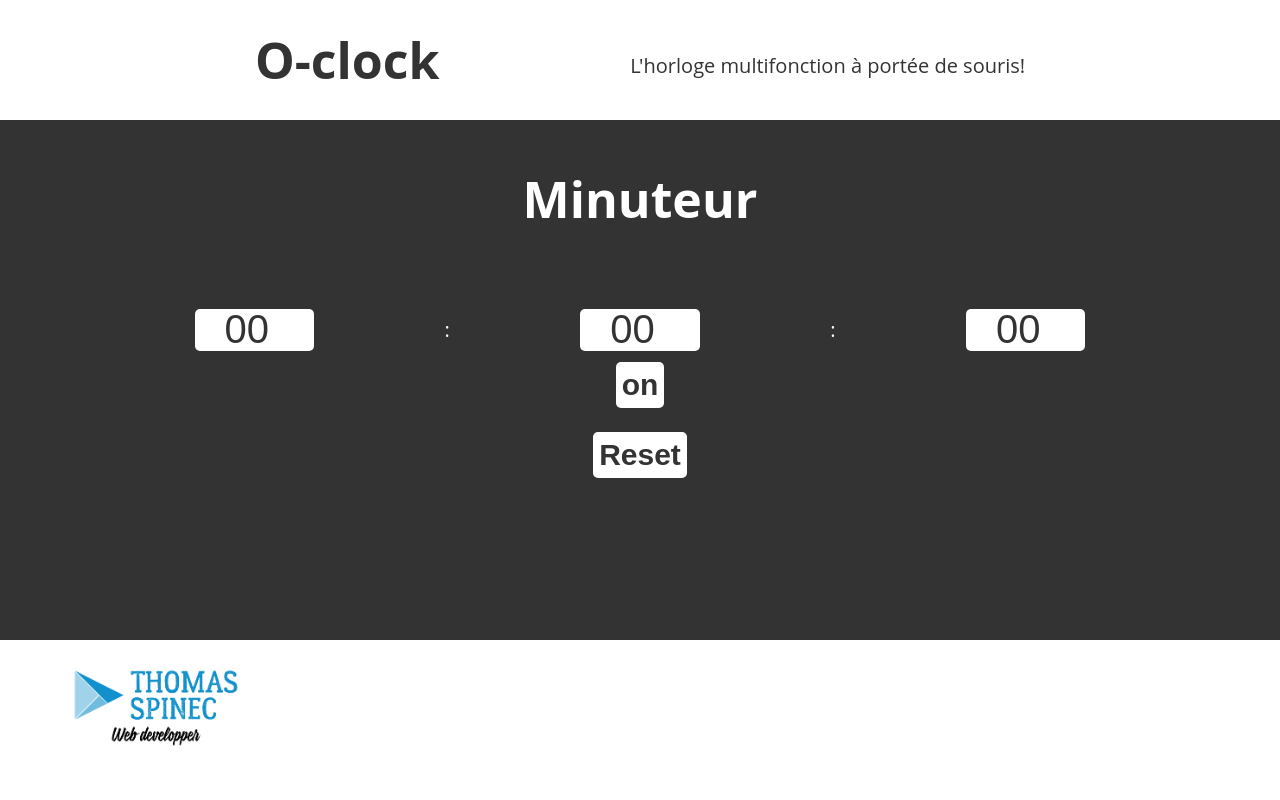
After one commit to thomas-spinec/oclock, a PHP site: page /minuteur.php in a window 1280 px wide. The commit adds this page. Run offline with PHP 8.4, Linux system fonts and the light colour scheme.

Commit message:
minuteur fait

```diff
--- /dev/null
+++ b/minuteur.php
@@ -0,0 +1,52 @@
+<!DOCTYPE html>
+<html lang="fr">
+
+<head>
+    <meta charset="UTF-8">
+    <meta http-equiv="X-UA-Compatible" content="IE=edge">
+    <meta name="viewport" content="width=device-width, initial-scale=1.0">
+    <title>Minuteur</title>
+    <link rel="icon" type="images/png" sizes="64x64" href="img/Logo_onglet.png" />
+    <link rel="stylesheet" href="style.css">
+    <script src="script/minuteur.js"></script>
+</head>
+
+<body>
+    <header>
+        <section class="centrage" id="header">
+            <h1><a href="index.php">O-clock</a></h1>
+            <p>L'horloge multifonction à portée de souris!</p>
+        </section>
+    </header>
+
+    <main>
+        <section class="centrage" id="main">
+            <h1>Minuteur</h1>
+            <div class="popup">
+                <span id="popup-p"></span>
+                <button type="button" id="close-popup">OK</button>
+            </div>
+            <div id="minuteur">
+                <form action="" method="post">
+                    <div id="numbersTimer">
+                        <input id="hours" name="hours" value="00" type="number" />
+                        <p>:</p>
+                        <input id="minutes" name="minutes" value="00" type="number" />
+                        <p>:</p>
+                        <input id="seconds" name="seconds" value="00" type="number" />
+                    </div>
+                    <button id="buttonMinuteur" type="submit" name="submitMinuteur" data-switch="on">on</button>
+                </form>
+                <button id="reset">Reset</button>
+            </div>
+        </section>
+    </main>
+
+    <footer>
+        <section class="centrage">
+            <img id="perso" src="img/Logo.png" alt="Thomas Spinec">
+        </section>
+    </footer>
+</body>
+
+</html>
--- /dev/null
+++ b/script/minuteur.js
@@ -0,0 +1,97 @@
+document.addEventListener("DOMContentLoaded", function loaded() {
+  let numbersDiv = document.querySelector("#numbersTimer");
+  let heureInput = document.querySelector("#hours");
+  let minuteInput = document.querySelector("#minutes");
+  let secondsInput = document.querySelector("#seconds");
+  let popup = document.querySelectorAll(".popup");
+  popup = popup[0];
+  popup.style.display = "none";
+  let popup_p = document.querySelector("#popup-p");
+  let popupButtton = document.querySelector("#close-popup");
+
+  // bouton pour reset
+  let buttonReset = document.querySelector("#reset");
+
+  // variables utiles
+  let time;
+
+  // la fonction va limiter le nb d'input que l'on peut rentrer
+  function checkInputNb(typeInput) {
+    let ValueInput = typeInput.value;
+
+    if (ValueInput.length < 3) {
+      return true;
+    } else {
+      ValueInput = ValueInput.substring(0, ValueInput.length - 1);
+      typeInput.value = ValueInput;
+    }
+  }
+
+  function minuteur() {
+    heureInput.addEventListener("keyup", function () {
+      checkInputNb(heureInput);
+    });
+
+    minuteInput.addEventListener("keyup", function () {
+      checkInputNb(minuteInput);
+    });
+
+    secondsInput.addEventListener("keyup", function () {
+      checkInputNb(secondsInput);
+    });
+  }
+
+  let button = document.querySelector("#buttonMinuteur");
+
+  // fonction de décrémentation
+  function decreaseTime() {
+    if (time == 0) {
+      // audio + popup
+      let audio = new Audio("sounds/minuteur.mp3");
+      audio.play();
+      popup.style.display = "block";
+      popup_p.innerHTML = "Le temps est écoulé !";
+      popupButtton.addEventListener("click", function () {
+        audio.pause();
+        popup.style.display = "none";
+        reset();
+      });
+    } else {
+      time--;
+      let hours = Math.floor(time / 3600);
+      let minutes = Math.floor((time - hours * 3600) / 60);
+      let seconds = time - hours * 3600 - minutes * 60;
+      // console.log(hours, minutes, seconds);
+      numbersDiv.innerHTML = hours + ":" + minutes + ":" + seconds;
+    }
+  }
+
+  //  lancement du timer lors du click
+  button.addEventListener("click", function (event) {
+    event.preventDefault();
+    if (button.dataset.switch == "on") {
+      button.innerHTML = "stop";
+      let heureValue = parseInt(heureInput.value);
+      let minValue = parseInt(minuteInput.value);
+      let secValue = parseInt(secondsInput.value);
+
+      time = heureValue * 3600 + minValue * 60 + secValue;
+      //   console.log(time, typeof time);
+      timesUp = setInterval(decreaseTime, 1000);
+      delete button.dataset.switch;
+    } else {
+      button.innerHTML = "start";
+      button.dataset.switch = "on";
+      clearInterval(timesUp);
+    }
+  });
+
+  // fonction pour reset
+  function reset() {
+    location.reload();
+  }
+
+  minuteur();
+
+  buttonReset.addEventListener("click", reset);
+});
--- a/style.css
+++ b/style.css
@@ -195,3 +195,74 @@ main {
   /* list-style: none; */
   margin-right: 0.5em;
 }
+
+/* ***********************
+    MINUTEUR
+*********************** */
+
+#minuteur {
+  display: flex;
+  flex-flow: column nowrap;
+  justify-content: center;
+  align-items: center;
+  height: 50vh;
+  overflow: auto;
+}
+
+#minuteur form {
+  display: flex;
+  flex-flow: column nowrap;
+  justify-content: center;
+  align-items: center;
+}
+
+#numbersTimer {
+  display: flex;
+  flex-flow: row wrap;
+  justify-content: space-evenly;
+  align-items: center;
+  width: 100%;
+}
+
+#numbersTimer p {
+  margin: 0;
+}
+
+#numbersTimer input {
+  width: 10%;
+  height: 5vh;
+  font-size: 2em;
+  text-align: center;
+  border: none;
+  border-radius: 5px;
+  background-color: #fff;
+  color: #333;
+  transition: 0.5s;
+}
+
+#numbersTimer input:hover {
+  background-color: #333;
+  color: #fff;
+}
+
+#numbersTimer input:focus {
+  outline: none;
+}
+
+#minuteur button {
+  background-color: #fff;
+  color: #333;
+  border: none;
+  border-radius: 5px;
+  padding: 0.2em;
+  margin: 1%;
+  font-size: 1.5em;
+  font-weight: 700;
+  cursor: pointer;
+  transition: 0.5s;
+}
+
+#minuteur button:hover {
+  background-color: #333;
+  color: #fff;
+}
```
Also changed, not shown: 1 other file.
